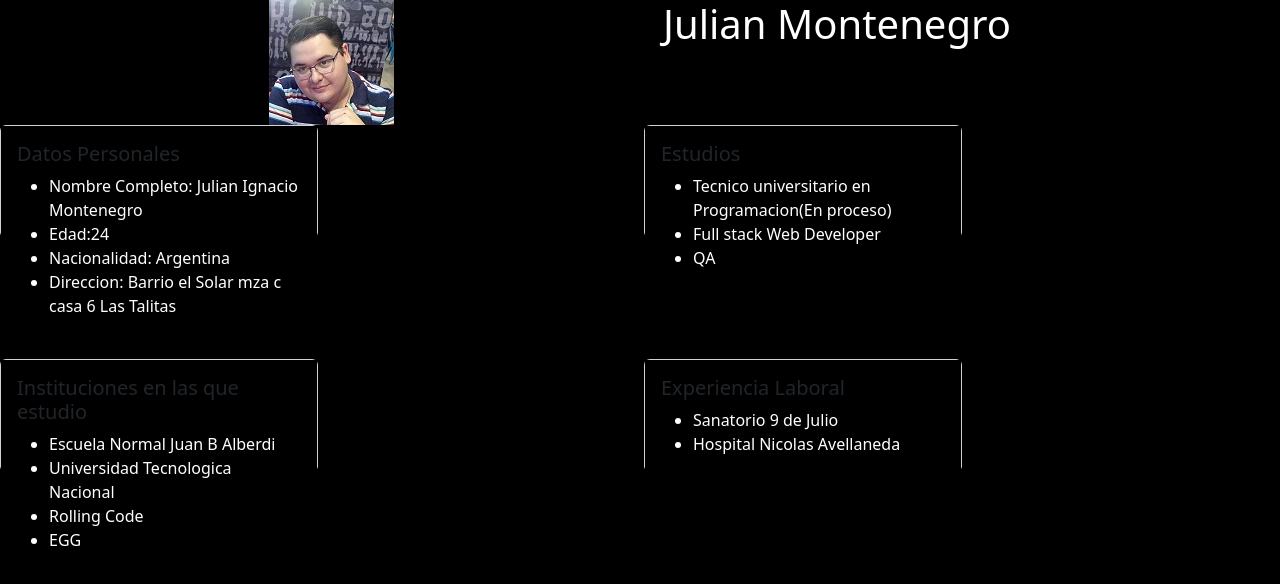
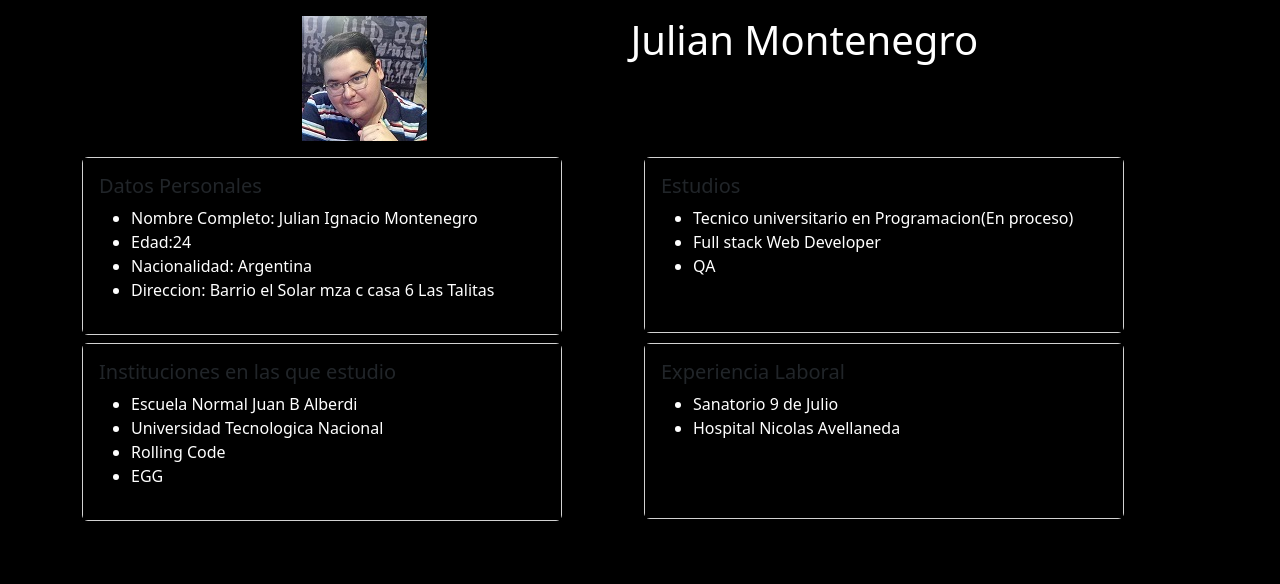
Before and after one commit to JulianIgnacio/TPN-Programacion-3, a React (Vite) app: page / in a window 1280 px wide. Shown: the top 584 px of the page. Built offline with nearby package versions, Linux system fonts and the light colour scheme.

Commit message:
se estructuro 4 cards con datos de presentacion

```diff
--- a/src/Components/footer.jsx
+++ b/src/Components/footer.jsx
@@ -1,9 +1,13 @@
+import { Container } from "react-bootstrap";
+
 const Footer = () => {
     return (
         <>
+        <Container>
         <div>
 
         </div>
+        </Container>
         </>
     )
 }
--- a/src/Components/header.jsx
+++ b/src/Components/header.jsx
@@ -1,14 +1,17 @@
 import '../css/header.css'
+import { Container } from 'react-bootstrap';
 
 const Header = (props) => {
 
 
     return (
         <>
-        <div className='d-flex justify-content-evenly'>
+        <Container>
+            <div className='d-flex justify-content-evenly m-3'>
                     {props.Alumno.imagen}
             <h1>{props.Alumno.nombre[0]} {props.Alumno.apellido}</h1>
         </div>
+        </Container>
         </>
     )
 }
--- a/src/Components/main.jsx
+++ b/src/Components/main.jsx
@@ -7,9 +7,10 @@ import '../css/main.css'
 const Main = (props) => {
     return (
         <>
-    <Row xs={1} md={2} className="g-2">
+        <Container >
+        <Row xs={1} md={2}  className="g-2">
         <Col>
-          <Card className='h-50 w-50'>
+          <Card style={{ width: '30rem' }}>
             <Card.Body>
               <Card.Title>Datos Personales</Card.Title>
               <Card.Text>
@@ -24,7 +25,7 @@ const Main = (props) => {
           </Card>
         </Col>
         <Col>
-          <Card className='h-50 w-50'>
+          <Card style={{ width: '30rem' , height: '11rem'}}>
             <Card.Body>
               <Card.Title>Estudios</Card.Title>
               <Card.Text>
@@ -38,7 +39,7 @@ const Main = (props) => {
           </Card>
         </Col>
         <Col>
-          <Card className='h-50 w-50'>
+          <Card style={{ width: '30rem' }}>
             <Card.Body>
               <Card.Title>Instituciones en las que estudio</Card.Title>
               <Card.Text>
@@ -53,7 +54,7 @@ const Main = (props) => {
           </Card>
         </Col>
         <Col>
-          <Card className='h-50 w-50'>
+          <Card style={{ width: '30rem' , height: '11rem'}}>
             <Card.Body>
               <Card.Title>Experiencia Laboral</Card.Title>
               <Card.Text>
@@ -66,6 +67,7 @@ const Main = (props) => {
           </Card>
         </Col>
     </Row>
+        </Container>
         </>
     )
 }
```
